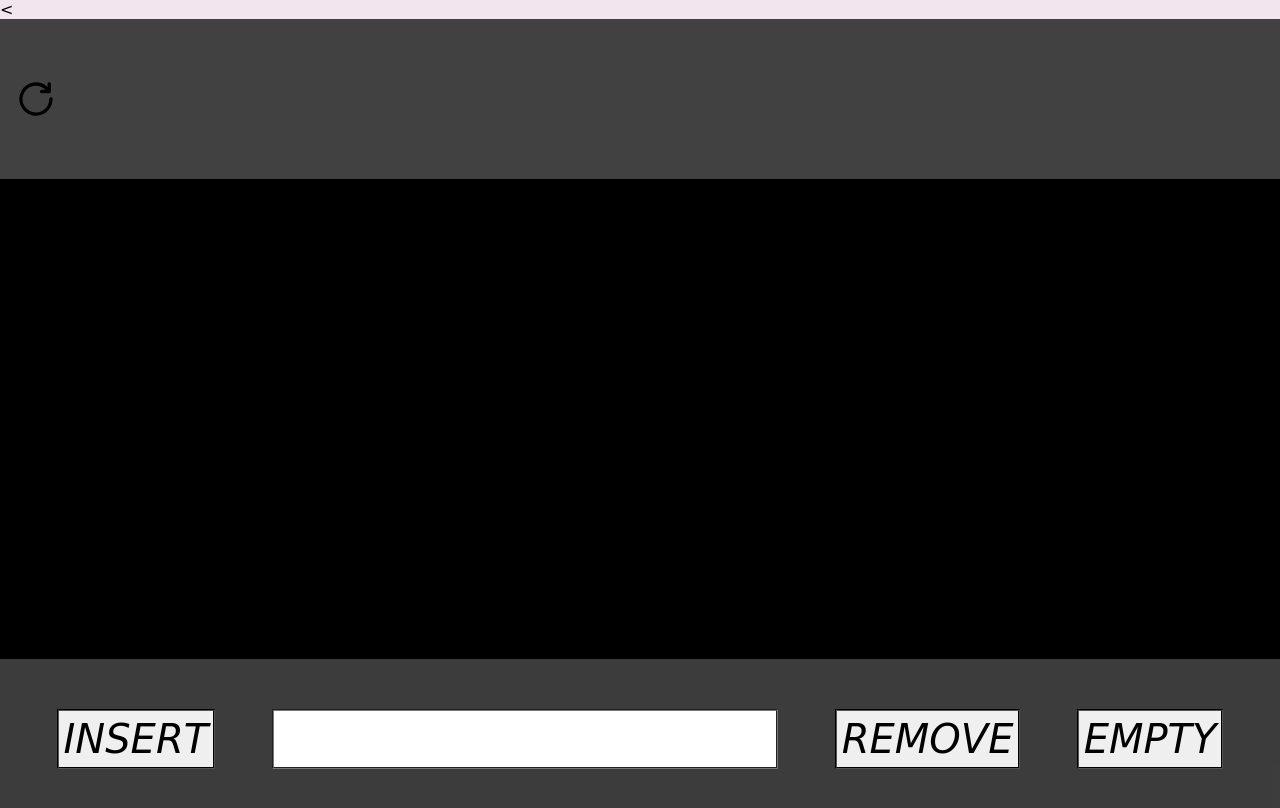
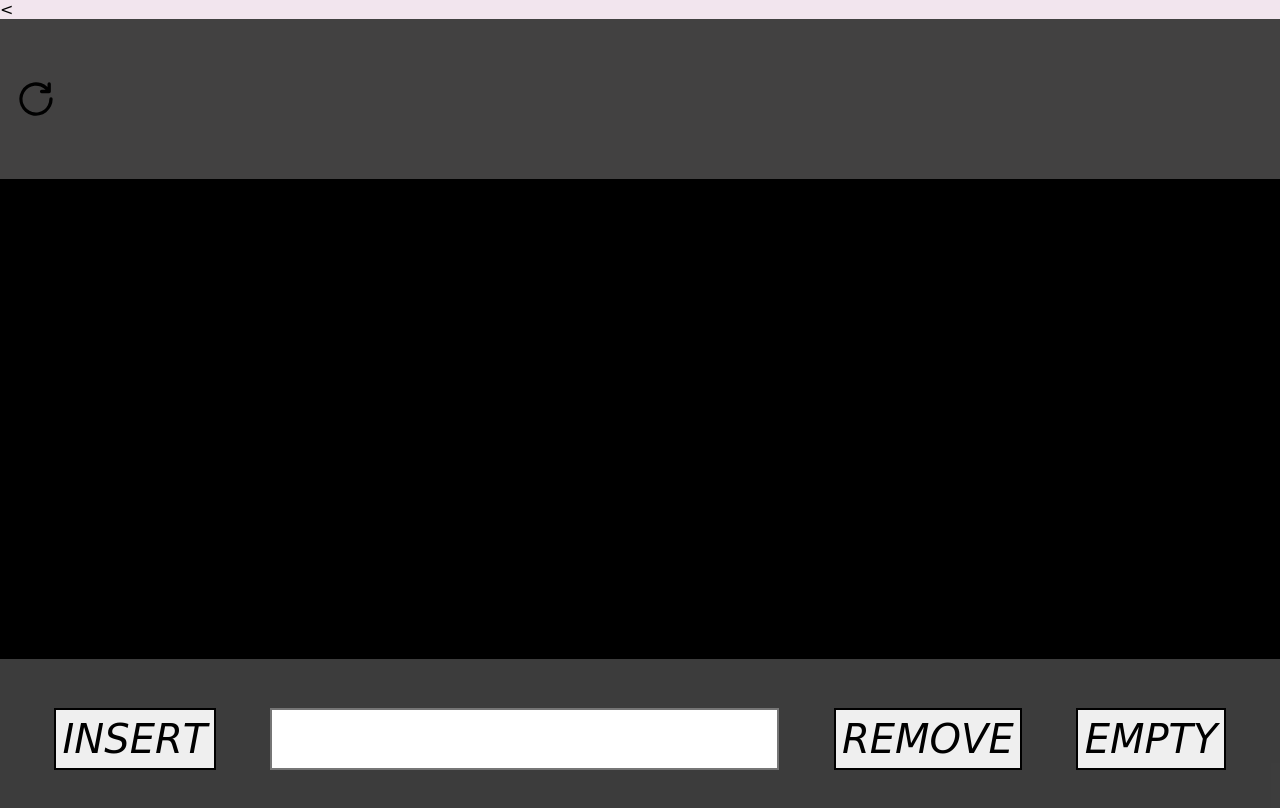
Before and after one commit to 23Norm/23norm.github.io, a plain HTML site: page indexcode.html in a window 1280 px wide. Drawn offline with Linux system fonts and the light colour scheme; a web font is replaced by a local one.

Commit message:
Update style.css

```diff
--- a/style.css
+++ b/style.css
@@ -27,13 +27,12 @@ flex-direction: column;
     display: flex;
     align-items: center;
     justify-content: center;
+    position: relative;
 
 }
 
 #message1{
-
 font-size: 4cm;
-
 }
 
 
@@ -42,7 +41,6 @@ font-size: 4cm;
    transition: 500ms;
 }
 
-
 #refresh-button{
 
     position: absolute;
@@ -50,12 +48,11 @@ font-size: 4cm;
     margin-left: 1rem;
 }
 
+
 #refresh{
     width: 2.5rem;
     transition: 500ms;
 }
-
-
 
 
 #refresh:hover{
@@ -110,9 +107,9 @@ justify-content: center;
 button,
 input{
 
-    border-style:groove;
+    border-style:double;
     height: fit-content;
     font-size: 2.5rem;
     font-style:oblique;
-    padding: 0.3rem;
+    padding: 0.4rem;
 }
```
